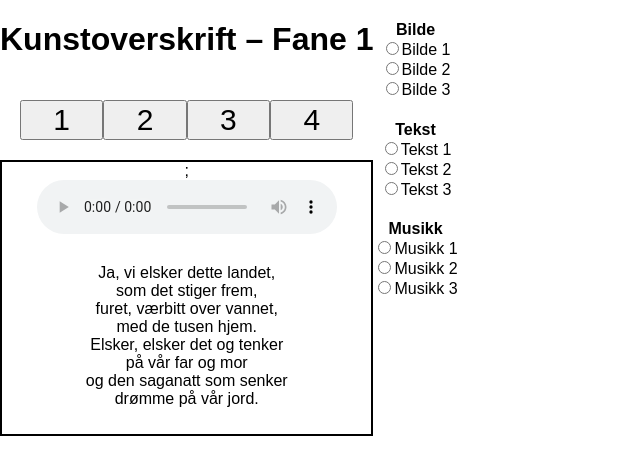
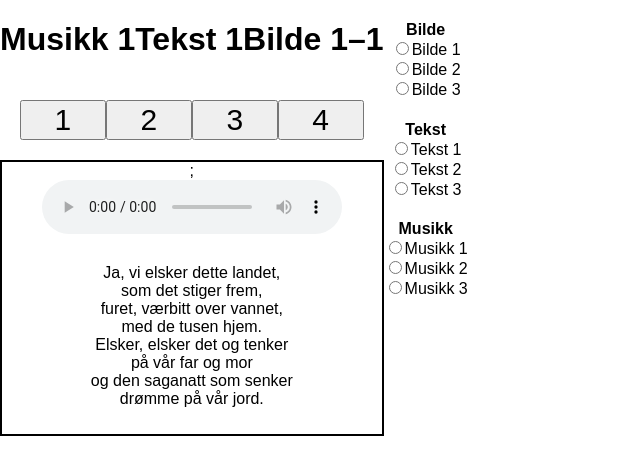
Before and after one commit to IT2810/it2810-webutvikling-h18-prosjekt-2-gruppe--24, a React (Create React App) app: page / in a window 1280 px wide. Shown: the top 474 px of the page, without its empty margins (0-640 px from the left). Built offline with nearby package versions, Linux system fonts and the light colour scheme.

Commit message:
Add change to title

```diff
--- a/src/App.js
+++ b/src/App.js
@@ -101,7 +101,12 @@ class App extends Component {
       <div className="App" id="topFlexBox">
         <div id="innhold">
           <div>
-            <h1>Kunstoverskrift – Fane {this.state.tab}</h1>
+            <h1>
+              {this.state.musicCategories[this.state.musicOption]}
+              {this.state.textCategories[this.state.textOption]}
+              {this.state.imageCategories[this.state.musicOption]}–
+              {this.state.tab}
+            </h1>
           </div>
           <div>
             <Tabs setTab={this.setTab} />
```
